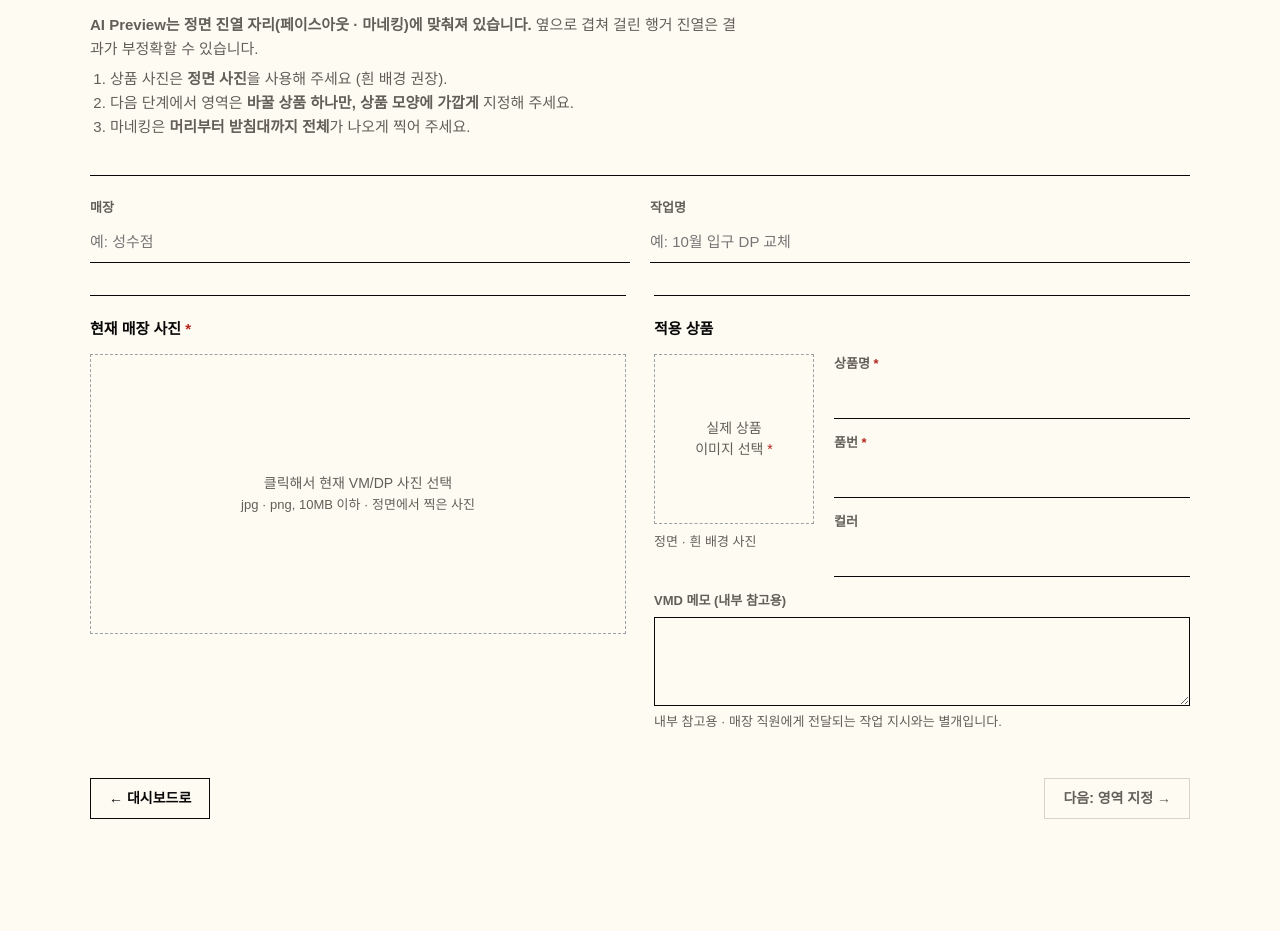
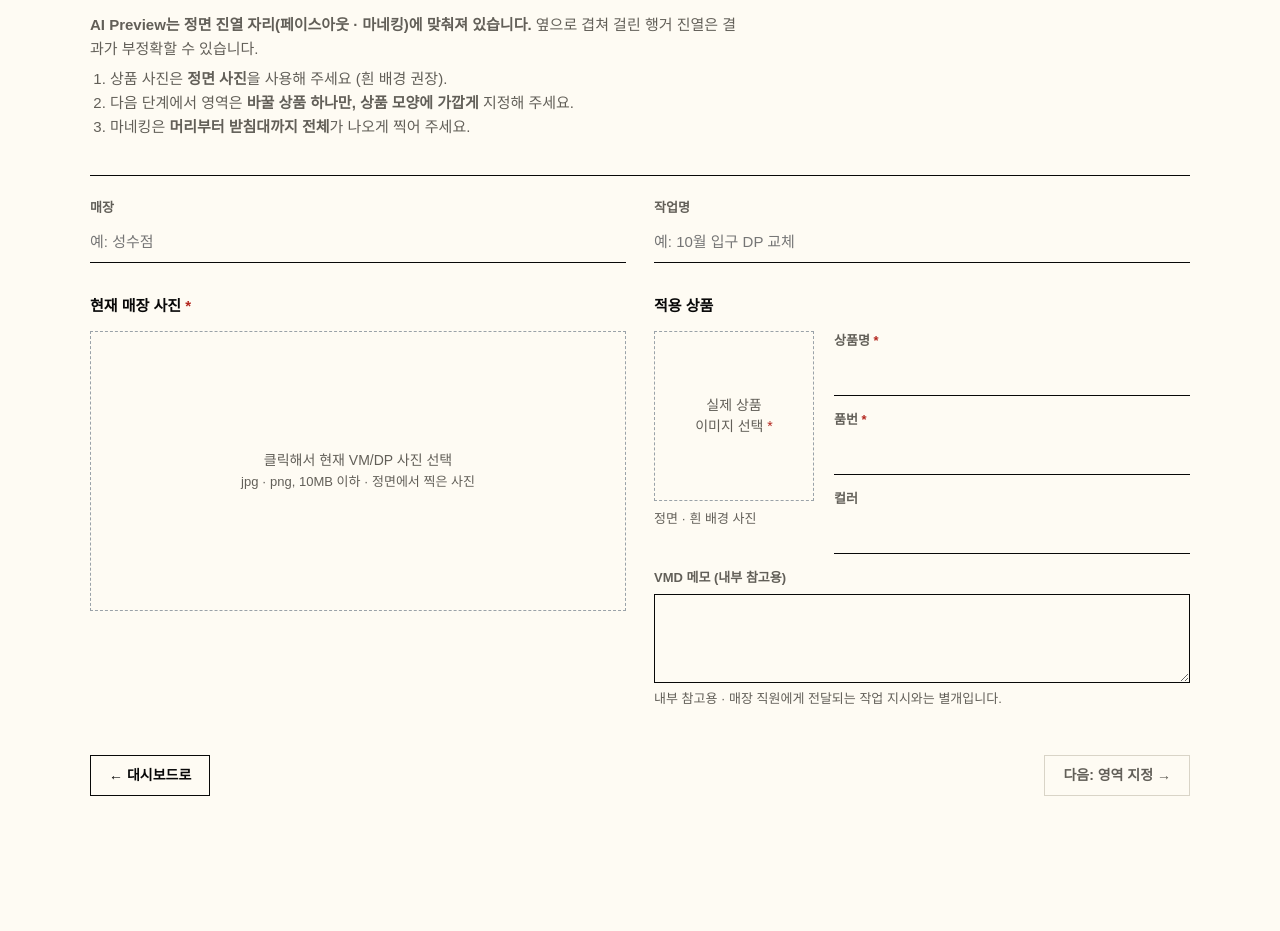
Before and after one commit to woosik980201/vmd-studio, a Spring Boot app: page /setup.html in a window 1280 px wide. Shown: the part 301-1232 px from the top of the page. After the commit the page ends 1097 px from the top, so only its background shows below. Run offline with Spring Boot 4, Linux system fonts and the light colour scheme; some web fonts are replaced.

Commit message:
style: 등록 화면 겹친 구분선 제거, 입력칸과 아래 칸 정렬
Co-Authored-By: Claude Opus 5.5 <noreply@anthropic.com>
Claude-Session: https://claude.ai/code/session_01HSA7wzVE7rsx1KXuhX7yVc

```diff
--- a/src/main/resources/static/css/style.css
+++ b/src/main/resources/static/css/style.css
@@ -275,7 +275,7 @@ h1 {
 
 .form-row {
     display: flex;
-    gap: 20px;
+    gap: 28px;
 }
 
 .form-row .field {
@@ -925,6 +925,12 @@ h1 {
     background: transparent;
 }
 
+/* 등록 화면: 입력칸 밑줄 바로 아래에 구분선이 겹치지 않게 한다 */
+.two-column .card {
+    padding-top: 0;
+    border-top: 0;
+}
+
 .section-title {
     font-size: 15px;
     font-weight: 700;
```
